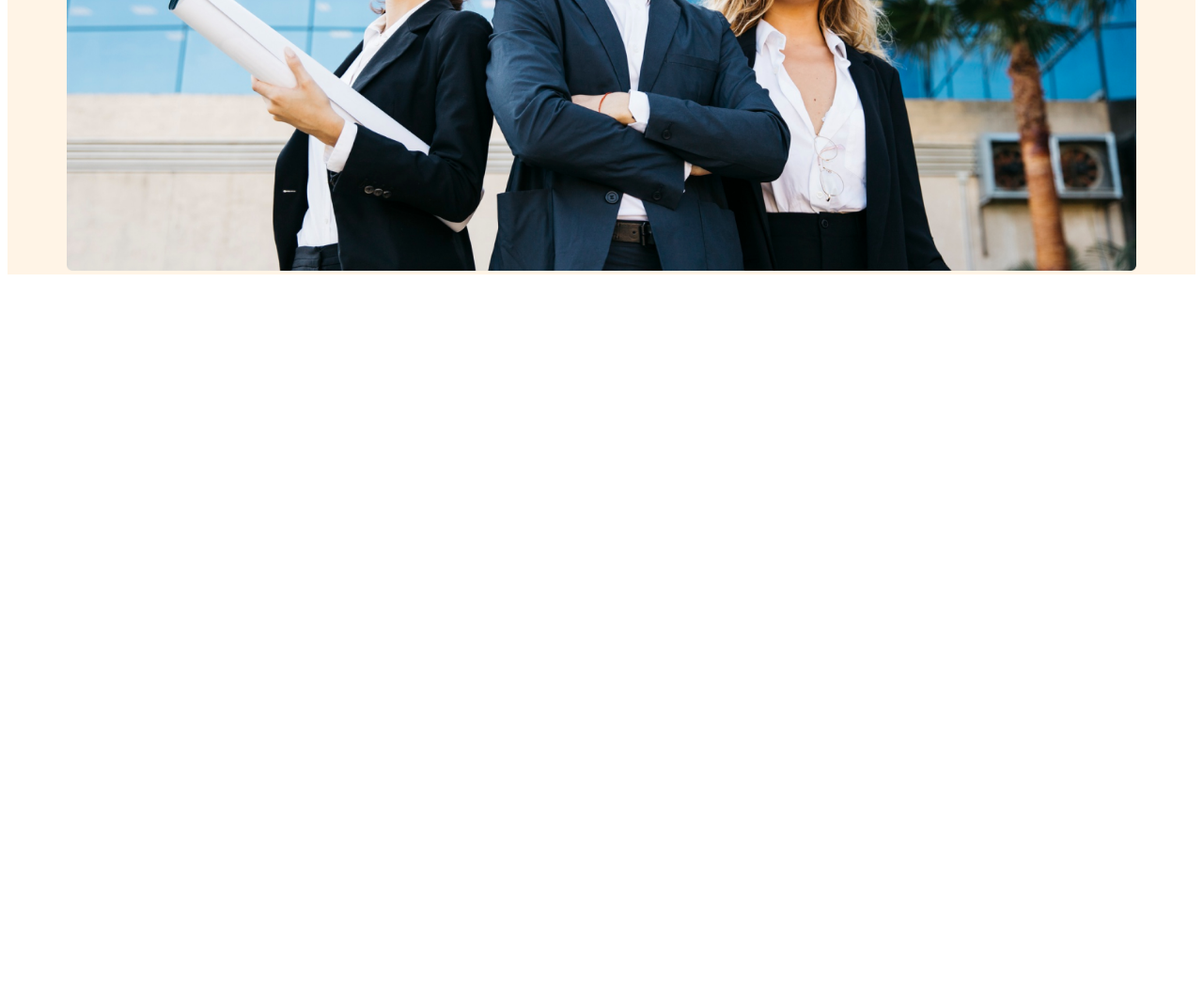
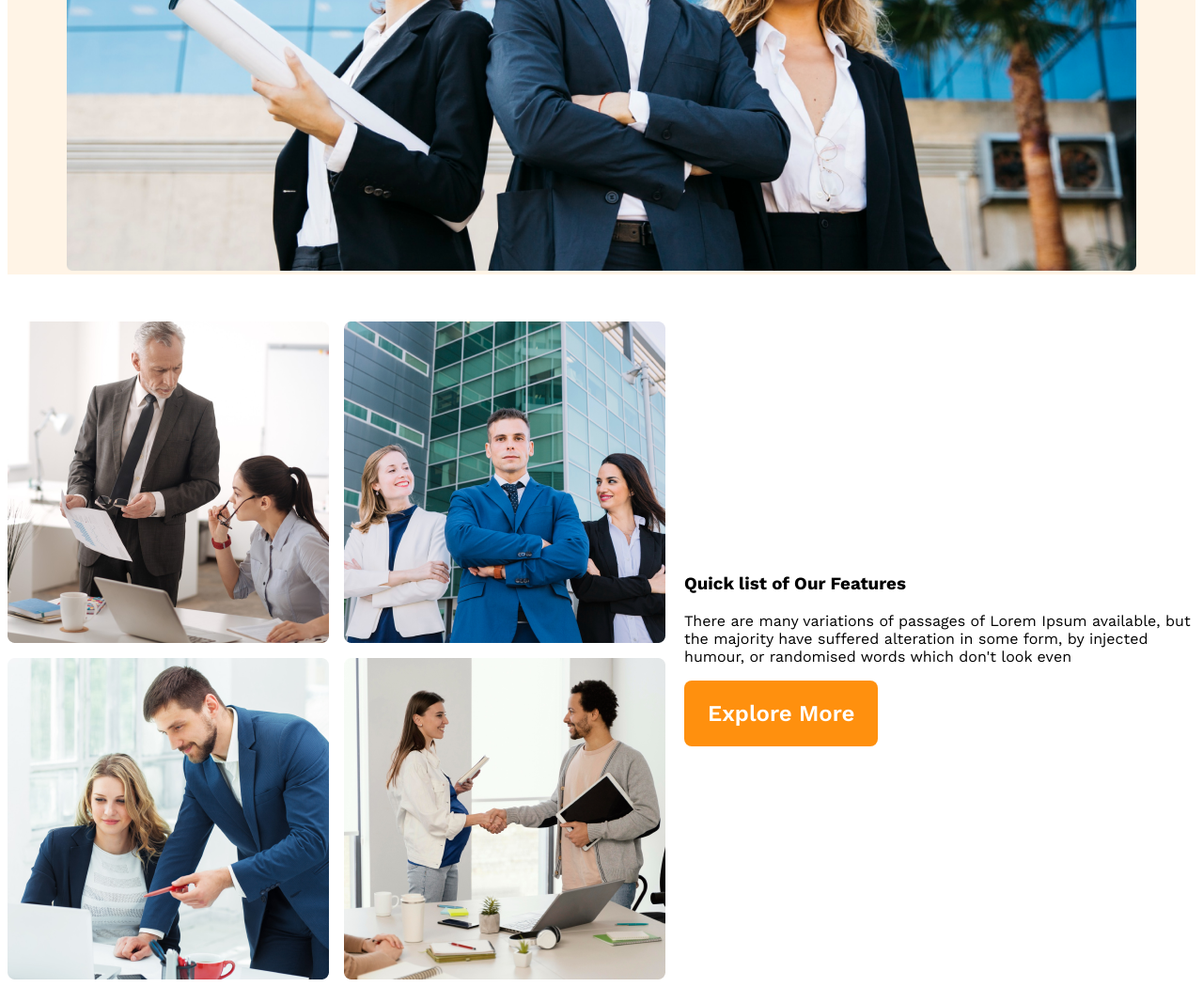
Before and after one commit to Hasib473/Architecure, a plain HTML site: page index.html in a window 1280 px wide. Shown: the part 821-1871 px from the top of the page at 94% size. Before the commit the page ends 1121 px from the top, so only its background shows below. Drawn offline with nearby package versions, Linux system fonts and the light colour scheme.

Commit message:
letest commit

```diff
--- a/index.html
+++ b/index.html
@@ -37,7 +37,24 @@
 
 
     </header>
-    <main>
+    <main class="main">
+        <section class="teams">
+            <div class="team-image-container">
+                <img src="images/team1.png" alt="">
+                <img src="images/team2.png" alt="">
+                <img src="images/team3.png" alt="">
+                <img src="images/team4.png" alt="">
+
+            </div>
+            <div class="our-features">
+                <h3 class="feature-title">
+                   Quick list of Our Features
+                </h3>
+                <p class="feature-description">There are many variations of passages of Lorem Ipsum available, but the majority have suffered alteration in some form, by injected humour, or randomised words which don't look even</p>
+                <button class="btn">Explore More</button>
+            </div>
+
+        </section>
 
     </main>
     <footer>
--- a/style/style.css
+++ b/style/style.css
@@ -78,6 +78,21 @@
     width: 100%;
 }
 
+.main{
+    max-width: 1440px;
+    margin: 0 auto;
+}
+.teams{
+    display:flex;
+    align-items: center;
+    gap:20px;
+    margin-top: 50px;
+}
+.team-image-container{
+    display: grid;
+    grid-template-columns: repeat(2,1fr);
+    gap:1rem;
+}
 /* media quesry for mobile device */
 @media screen and (max-width:576px){
     .navbar, .nav-links{
```
